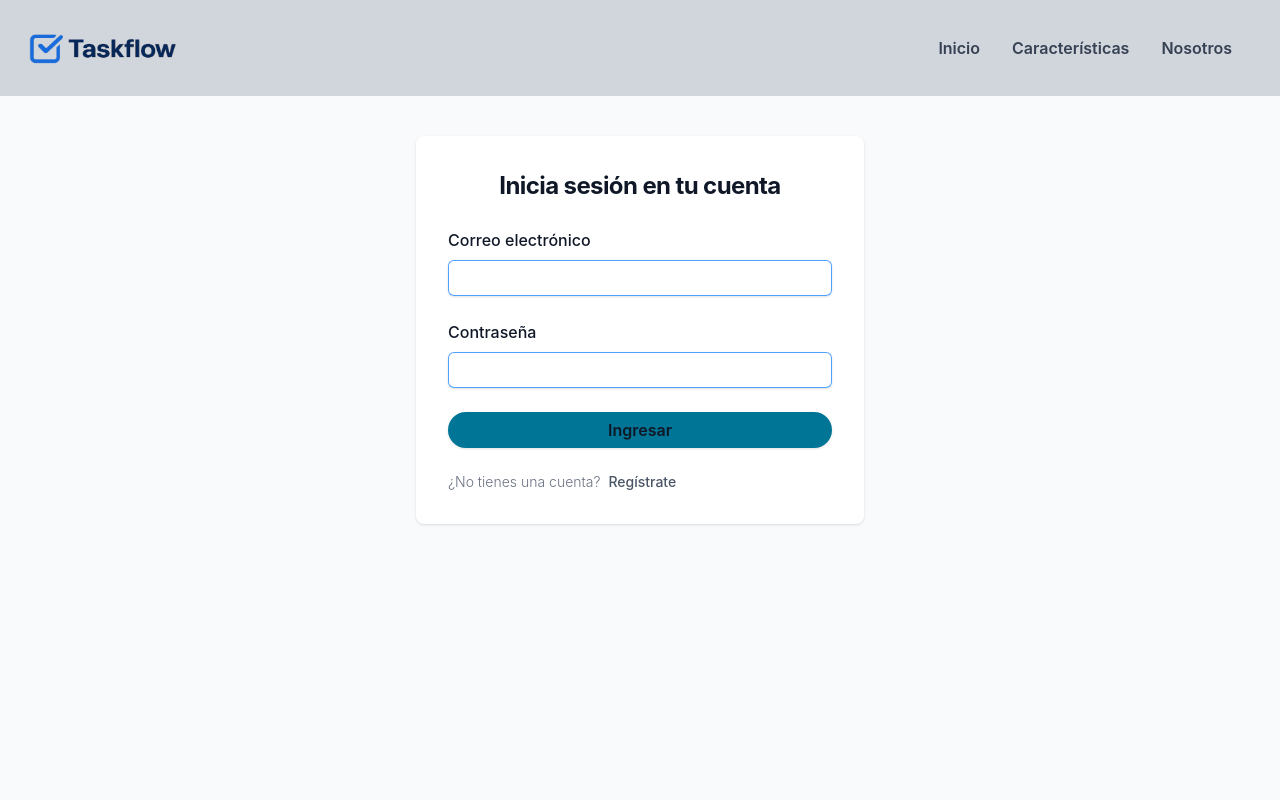
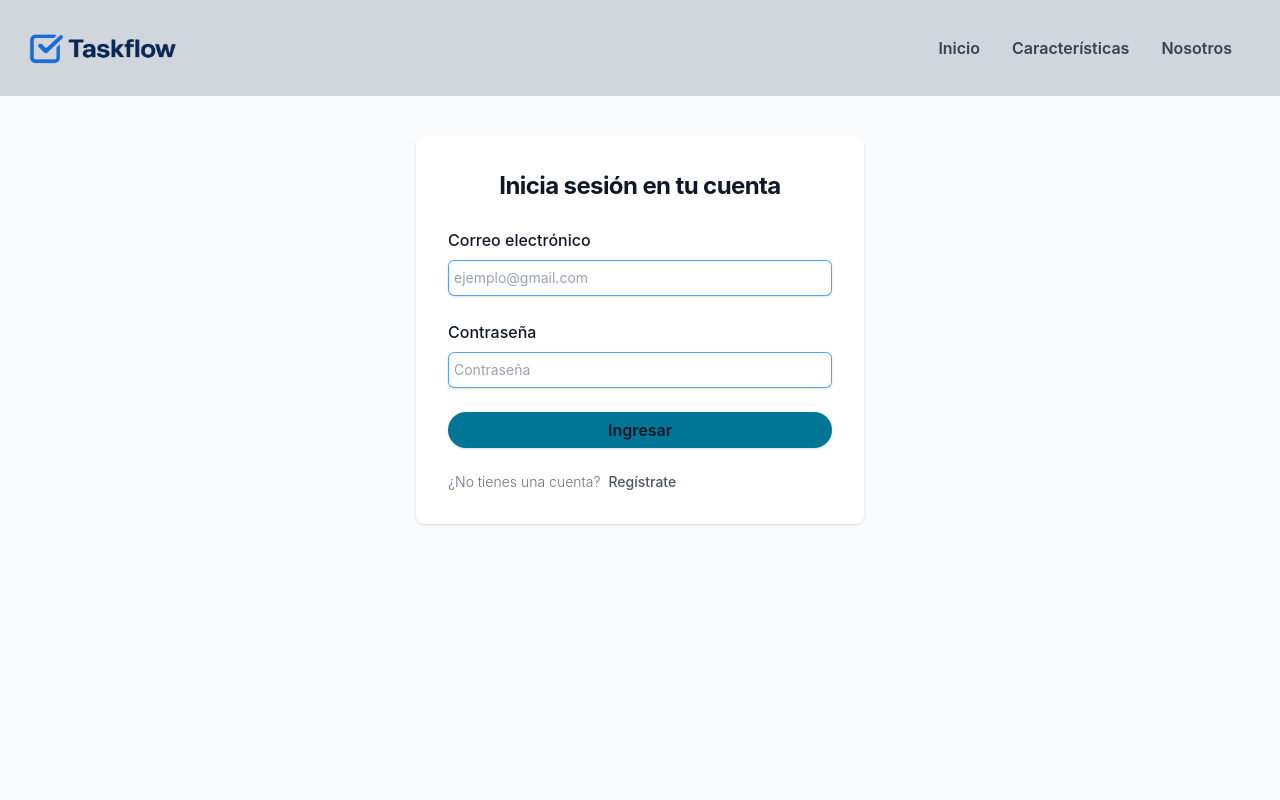
Before and after one commit to sopiombetti/Gestor_De_Proyectos, a Next.js app in the folder frontend/: page /login in a window 1280 px wide. Shown: the top 800 px of the page. Built offline with nearby package versions, Linux system fonts and the light colour scheme.

Commit message:
handle login, coneccion con api

```diff
--- a/frontend/pages/login.tsx
+++ b/frontend/pages/login.tsx
@@ -1,6 +1,39 @@
 import Link from "next/link";
+import { useState, type FormEvent } from "react";
+import ApiLogin from "../utils/api"
+import { useRouter } from "next/router";
 
 export default function Login() {
+
+  const [email, setEmail] = useState("");
+  const [password, setPassword] = useState("");
+  const router = useRouter();
+
+  const handleLogin = async (e: FormEvent<HTMLFormElement>) => {
+    e.preventDefault();
+
+    try {
+      const response = await ApiLogin(email, password);
+
+      if (!response.ok) {
+        throw new Error("Credenciales incorrectas");
+      }
+
+      const data = await response.json();
+
+      localStorage.setItem("token", data.token);
+
+      console.log("Login exitoso");
+
+
+      router.push("/");
+
+
+    } catch (error) {
+      console.error(error);
+    }
+  };
+
 
   return (
     <section className="bg-gray-50 dark:bg-gray-900 pt-10">
@@ -10,7 +43,7 @@ export default function Login() {
             <h4 className="mt-0 text-center text-2xl font-bold leading-9 tracking-tight text-gray-900">
               Inicia sesión en tu cuenta
             </h4>
-              <form className="space-y-6" action="#" method="#">
+              <form className="space-y-6" action="#" method="#" onSubmit={handleLogin}>
                 <div>
                   <label htmlFor="email" className="block font-medium leading-6 text-gray-900">
                     Correo electrónico
@@ -20,6 +53,9 @@ export default function Login() {
                       id="email"
                       name="email"
                       type="email"
+                      placeholder="ejemplo@gmail.com"
+                      value={email}
+                      onChange={(e) => setEmail(e.target.value)}
                       className="block w-full rounded-md border-0 px-1.5 py-1.5 text-gray-900 shadow-sm ring-1 ring-inset ring-blue-400 focus:outline-blue-400 placeholder:text-gray-400 sm:text-sm sm:leading-6"
                     />
                   </div>
@@ -36,6 +72,9 @@ export default function Login() {
                       id="password"
                       name="password"
                       type="password"
+                      placeholder="Contraseña"
+                      value={password}
+                      onChange={(e) => setPassword(e.target.value)}
                       className="block w-full rounded-md border-0 px-1.5 py-1.5 text-gray-900 shadow-sm ring-1 ring-inset ring-blue-400 focus:outline-blue-400 placeholder:text-gray-400 sm:text-sm sm:leading-6"
                     />
                   </div>
```
